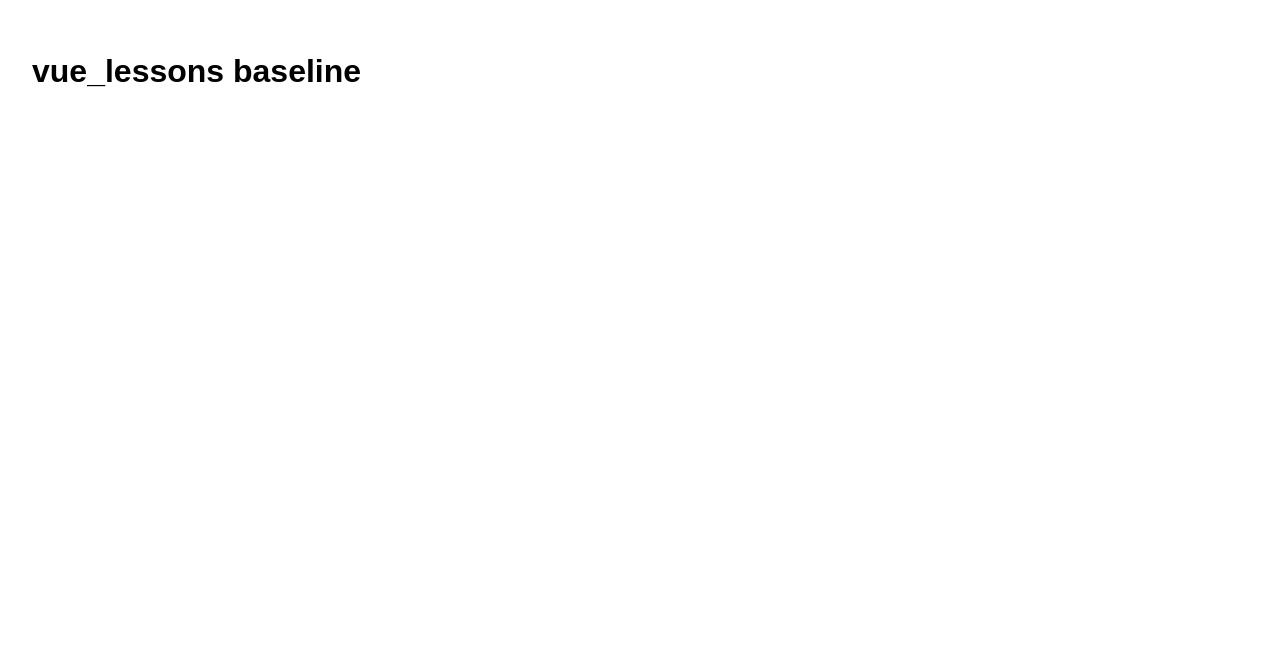
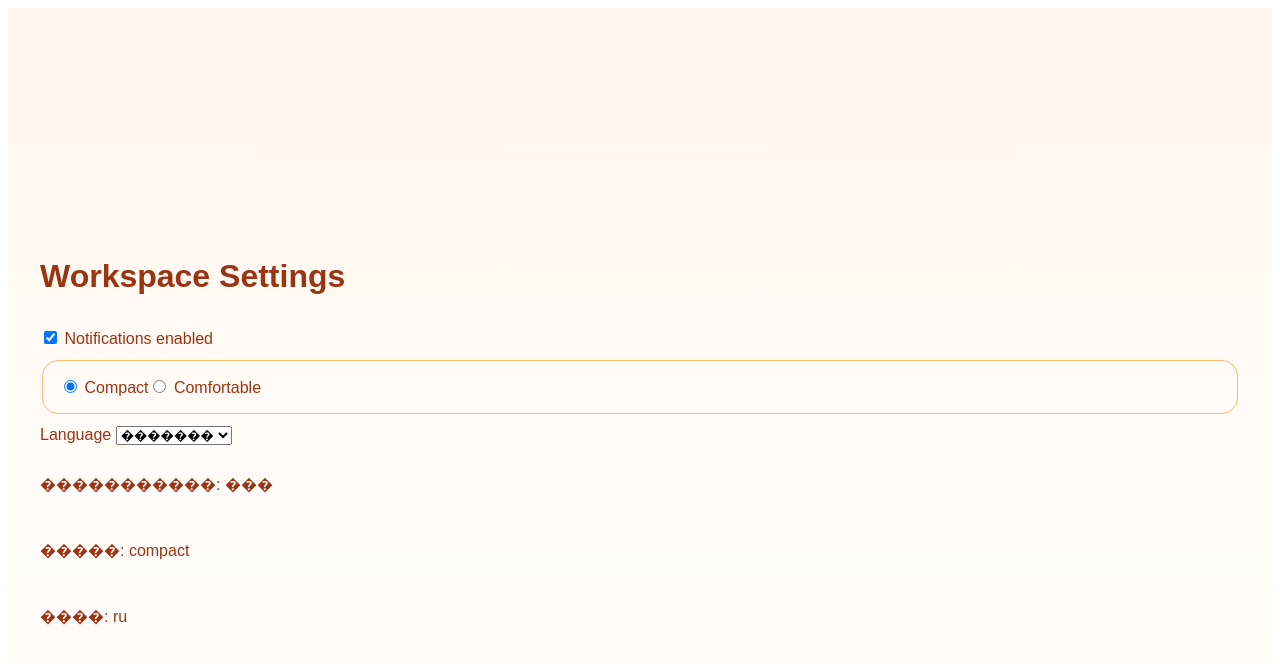
Before and after one commit to angularWorkshop/vue_lessons, a Vue app: page / in a window 1280 px wide. Shown: the top 664 px of the page. Built offline with nearby package versions, Linux system fonts and the light colour scheme.

Commit message:
feat: add vue answer-topic-06-exercise-02-settings-form-controls solution

```diff
--- a/src/App.vue
+++ b/src/App.vue
@@ -1,16 +1,51 @@
 <script setup>
-const title = 'vue_lessons baseline';
+import { reactive } from 'vue';
+import { settingsSeed } from './settings-seed.js';
+
+const settingsForm = reactive({
+  ...settingsSeed,
+});
 </script>
 
 <template>
-  <main class="app">
-    <h1>{{ title }}</h1>
-  </main>
+  <form class="settings-form">
+    <h1>Workspace Settings</h1>
+    <label>
+      <input v-model="settingsForm.notificationsEnabled" type="checkbox" />
+      Notifications enabled
+    </label>
+    <fieldset>
+      <label><input v-model="settingsForm.layoutMode" type="radio" value="compact" /> Compact</label>
+      <label><input v-model="settingsForm.layoutMode" type="radio" value="comfortable" /> Comfortable</label>
+    </fieldset>
+    <label>
+      Language
+      <select v-model="settingsForm.language">
+        <option value="ru">�������</option>
+        <option value="en">English</option>
+      </select>
+    </label>
+    <p>�����������: {{ settingsForm.notificationsEnabled ? '���' : '����' }}</p>
+    <p>�����: {{ settingsForm.layoutMode }}</p>
+    <p>����: {{ settingsForm.language }}</p>
+  </form>
 </template>
 
 <style scoped>
-.app {
-  padding: 24px;
+.settings-form {
+  min-height: 100vh;
+  padding: 32px;
+  display: grid;
+  gap: 12px;
+  align-content: center;
+  background: linear-gradient(180deg, #fff7ed 0%, #ffffff 100%);
+  color: #9a3412;
   font-family: Arial, sans-serif;
 }
+
+fieldset {
+  border: 1px solid #fdba74;
+  border-radius: 16px;
+  padding: 16px;
+}
 </style>
--- /dev/null
+++ b/src/settings-seed.js
@@ -0,0 +1,5 @@
+export const settingsSeed = {
+  notificationsEnabled: true,
+  layoutMode: 'compact',
+  language: 'ru',
+};
```
Also changed, not shown: src/main.js (line endings or trailing spaces), 2 other files (tests, documents, lock files or other folders).
